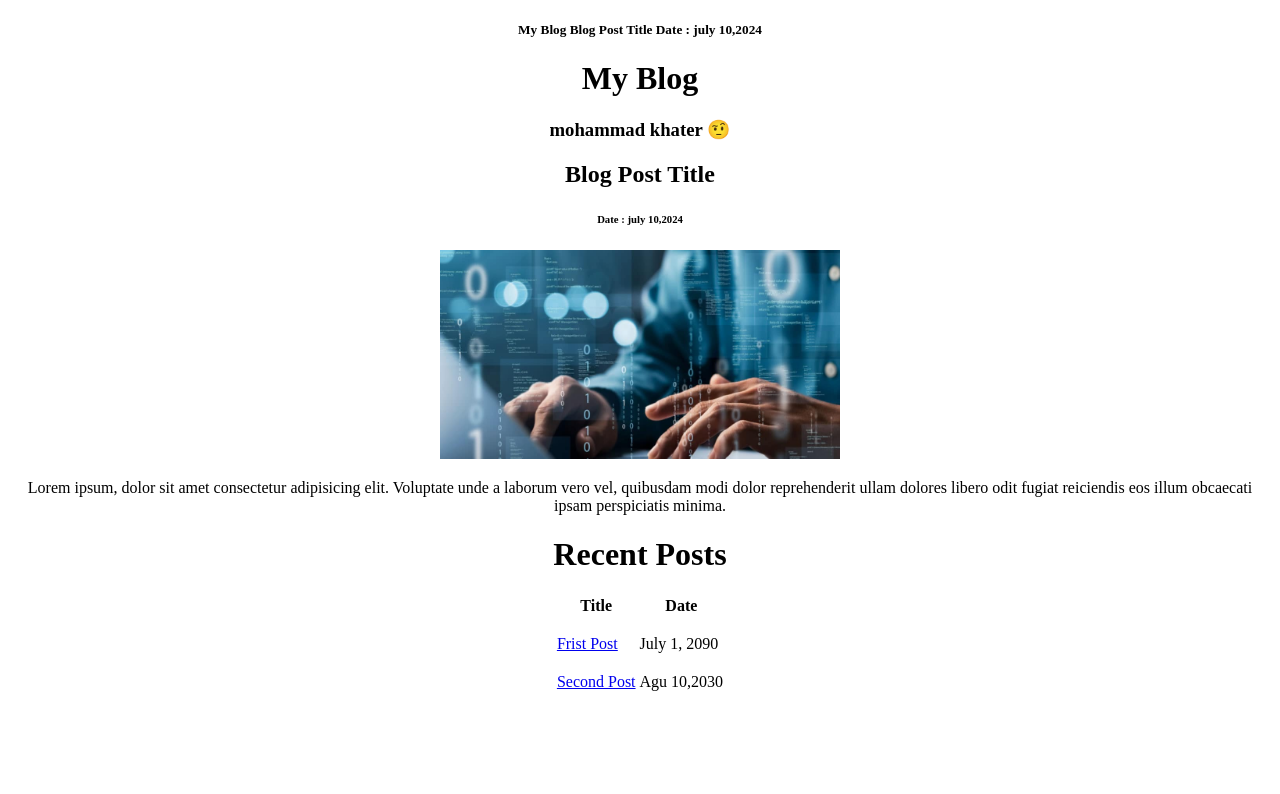
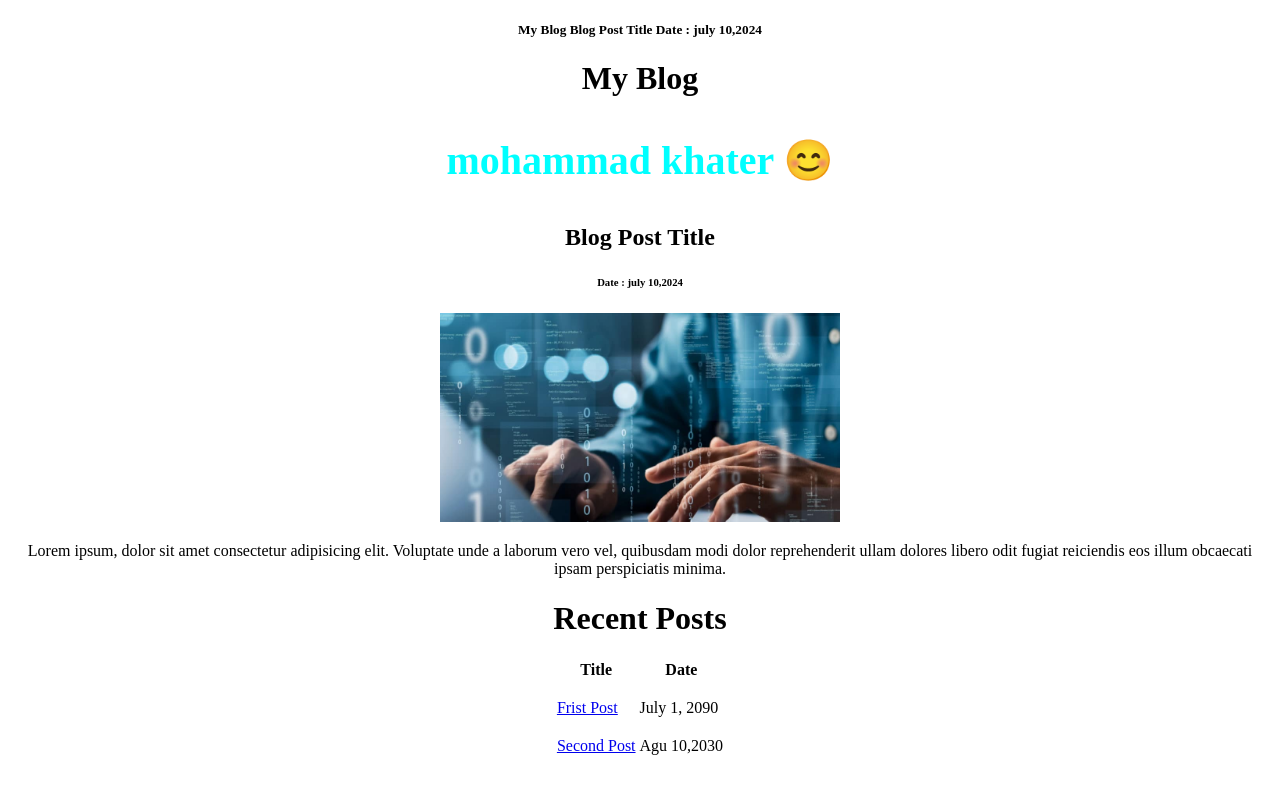
Before and after one commit to hamadasssssssss/SIMPLE-BLOG-PAGE--project-, a plain HTML site: page index.html in a window 1280 px wide. Drawn offline with Linux system fonts and the light colour scheme.

Commit message:
change h3 elements

```diff
--- a/index.html
+++ b/index.html
@@ -13,8 +13,8 @@
         <h1>
             My Blog
         </h1>
-        <h3>
-          mohammad khater 🤨
+        <h3 style="color: aqua;font-size: 40px;">
+          mohammad khater 😊
         </h3>
       <h2>
         Blog Post Title
```
